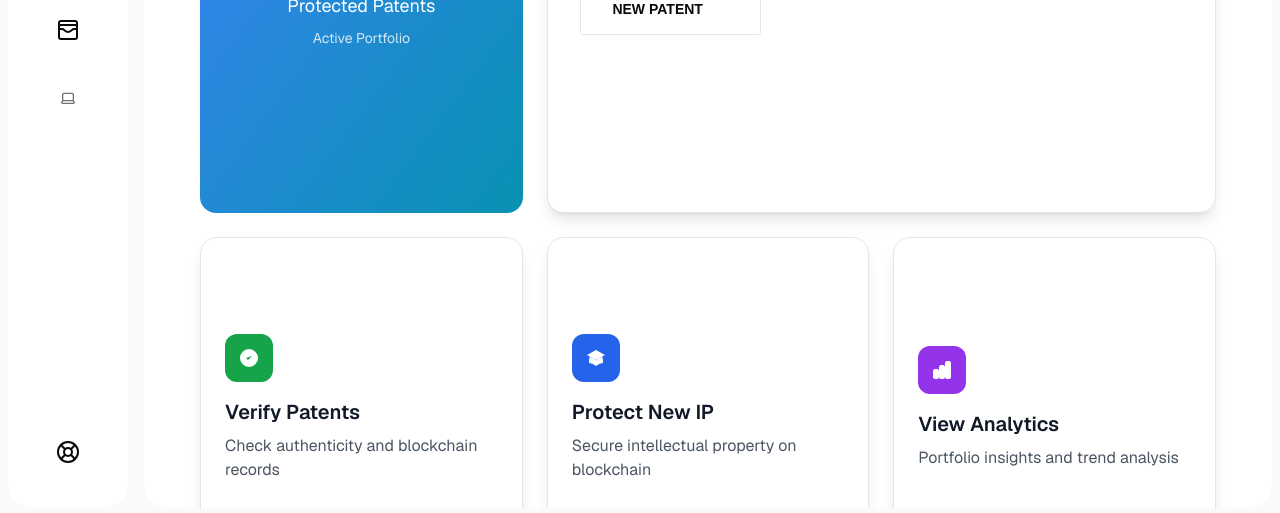
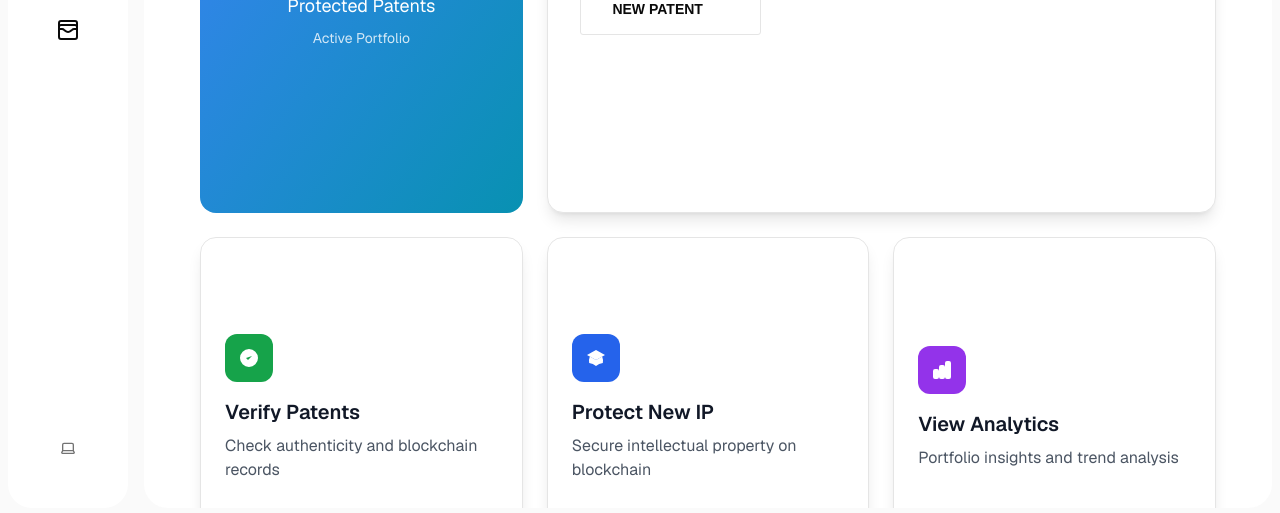
Before and after one commit to NEXBIT-X/CLAIM, a Next.js app: page /protected/dash in a window 1280 px wide. Shown: the part 284-797 px from the top of the page. Built offline with nearby package versions, Linux system fonts and the light colour scheme; no server answers.

Commit message:
Move ThemeSwitcher to support link in sidebar
The ThemeSwitcher component was removed from the main navigation and placed inside the support link section, replacing the previous Support (LifeBuoy) icon and label. This streamlines the sidebar and consolidates theme switching functionality.

```diff
--- a/app/protected/layout.tsx
+++ b/app/protected/layout.tsx
@@ -9,7 +9,6 @@ import {
   LayoutDashboard,
   BarChart,
   Settings,
-  LifeBuoy,
   Home,
   WalletCards,
 } from "lucide-react";
@@ -97,10 +96,6 @@ export default function ProtectedLayout({
               <WalletCards size={24} />
               <span className="md:hidden">Wallet</span>
             </Link>
-            <div className="flex items-center gap-3 md:justify-center p-3 w-full md:w-auto">
-              <ThemeSwitcher />
-              <span className="md:hidden">Theme</span>
-            </div>
           </nav>
 
           {/* Support Link */}
@@ -108,10 +103,9 @@ export default function ProtectedLayout({
             <Link
               href="#"
               className="flex items-center gap-3 md:justify-center p-3 rounded-lg hover:bg-muted transition-colors w-full md:w-auto"
-              onClick={() => setIsSidebarOpen(false)}
-            >
-              <LifeBuoy size={24} />
-              <span className="md:hidden">Support</span>
+              onClick={() => setIsSidebarOpen(false)}>
+               <ThemeSwitcher />
+              <span className="md:hidden">Theme</span>
             </Link>
           </div>
         </div>
```
